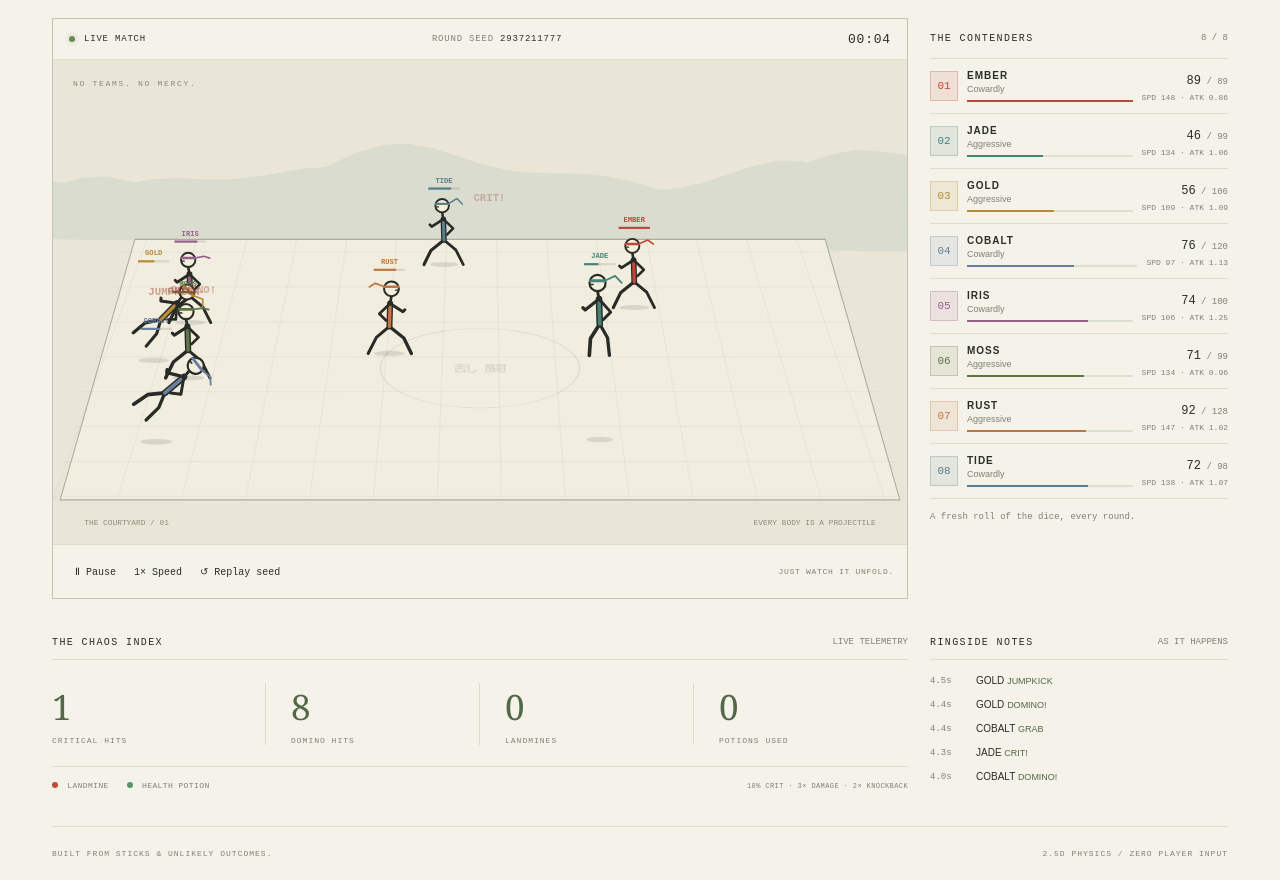
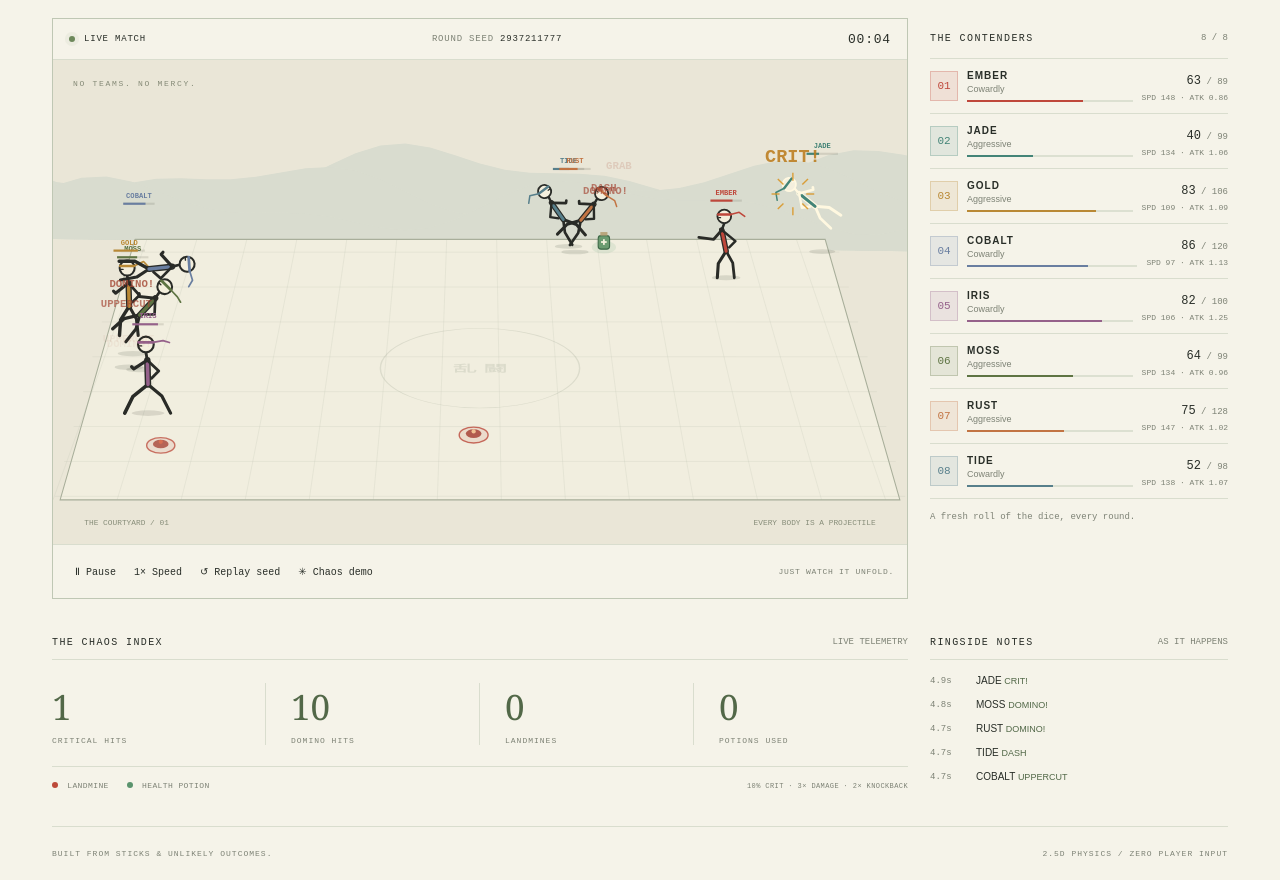
Before and after one commit to meetrick/stickman-auto-brawl, a website with bundled scripts: page index.html in a window 1280 px wide. Shown: the part 304-1184 px from the top of the page. Built offline with nearby package versions, Linux system fonts and the light colour scheme.

Commit message:
feat: add dynamic arena hazards and watchable chaos demo

```diff
--- a/app.js
+++ b/app.js
@@ -2,18 +2,35 @@ import { Fighter } from './fighter.js';
 import { seededRandom } from './random.js';
 import { Renderer } from './renderer.js';
 import { resolveDominoes } from './collisions.js';
+import { HazardManager } from './hazards.js';
 
 export const STEP = 1 / 120;
 export class Match {
-  constructor(seed = 1, count = 8) {
+  constructor(seed = 1, count = 8, { showcase = false } = {}) {
     this.seed = seed >>> 0; this.rng = seededRandom(this.seed);
     this.bounds = { left: 100, right: 1100, top: 245, bottom: 580 };
     this.time = 0; this.events = []; this.effects = []; this.winner = null; this.finished = false;
     this.stats = { hits: 0, crits: 0, dominoes: 0, explosions: 0, heals: 0 };
+    this.hazards = new HazardManager();
+    this.showcase = showcase;
     this.fighters = Array.from({ length: count }, (_, id) => {
       const angle = id / count * Math.PI * 2;
       return new Fighter(id, 600 + Math.cos(angle) * 290, 412 + Math.sin(angle) * 115, this.rng);
     });
+    if (showcase && count >= 4) this.stageShowcase();
+  }
+  stageShowcase() {
+    // A labeled demonstration uses actual physics, not fabricated event counters.
+    const [a, b, c, d] = this.fighters;
+    for (const [i, f] of this.fighters.entries()) {
+      f.x = 210 + i * 100; f.y = i < 3 ? 395 : 520;
+      f.readyAt = 2.8; f.cooldown = 2.8;
+    }
+    a.x = 240; b.x = 308; c.x = 376;
+    a.receiveHit(0, 450, 0, 190);
+    d.x = 720; d.y = 465;
+    this.hazards.spawn(this, 'mine', { x: d.x, y: d.y });
+    this.emit('demo', a, { text: 'CHAOS DEMO' });
   }
   emit(type, fighter, detail = {}) {
     const event = { type, fighter: fighter.id, x: fighter.x, y: fighter.y, z: fighter.z, time: this.time, ...detail };
@@ -26,6 +43,7 @@ export class Match {
     this.time += dt;
     for (const fighter of this.fighters) fighter.update(dt, this);
     resolveDominoes(this);
+    this.hazards.update(dt, this);
     for (const effect of this.effects) effect.ttl -= dt;
     this.effects = this.effects.filter(e => e.ttl > 0);
     const alive = this.fighters.filter(f => f.alive);
@@ -40,10 +58,11 @@ if (typeof document !== 'undefined') {
   const canvas = document.querySelector('canvas');
   const renderer = new Renderer(canvas);
   let match, paused = false, speed = 1, accumulator = 0, last = 0, uiClock = 0;
-  function start(seed) {
-    match = new Match(seed); paused = false; accumulator = 0;
+  function start(seed, showcase = false) {
+    match = new Match(seed, 8, { showcase }); paused = false; accumulator = 0;
     document.querySelector('#pause').textContent = 'Ⅱ Pause';
     document.querySelector('#seed').textContent = String(match.seed).padStart(6, '0');
+    document.querySelector('#mode').textContent = showcase ? 'CHAOS DEMO / STAGED OPENING' : 'NO TEAMS. NO MERCY.';
     updateUI();
   }
   function updateUI() {
@@ -55,10 +74,12 @@ if (typeof document !== 'undefined') {
     for (const key of ['crits', 'dominoes', 'explosions', 'heals']) document.querySelector(`#${key}`).textContent = match.stats[key];
   }
   document.querySelector('#new-match').onclick = () => start(crypto.getRandomValues(new Uint32Array(1))[0]);
-  document.querySelector('#replay').onclick = () => start(match.seed);
+  document.querySelector('#replay').onclick = () => start(match.seed, match.showcase);
+  document.querySelector('#demo').onclick = () => start(72, true);
   document.querySelector('#pause').onclick = () => { paused = !paused; document.querySelector('#pause').textContent = paused ? '▶ Resume' : 'Ⅱ Pause'; updateUI(); };
   document.querySelector('#speed').onclick = event => { speed = speed === 1 ? 2 : speed === 2 ? .5 : 1; event.target.textContent = `${speed}× Speed`; };
-  start(Number(new URLSearchParams(location.search).get('seed') || crypto.getRandomValues(new Uint32Array(1))[0]));
+  const params = new URLSearchParams(location.search);
+  start(Number(params.get('seed') || crypto.getRandomValues(new Uint32Array(1))[0]), params.get('demo') === '1');
   function frame(now) {
     const elapsed = last ? Math.min((now - last) / 1000, .1) : 0; last = now;
     if (!paused && !match.finished) {
--- a/fighter.js
+++ b/fighter.js
@@ -58,6 +58,7 @@ export class Fighter {
     world.emit('hit', target, { text: crit ? 'CRIT!' : name.toUpperCase(), source: this.id, crit });
   }
   think(dt, world) {
+    if (world.time < (this.readyAt || 0)) return;
     if (!this.standing || this.attack) return;
     const enemies = world.fighters.filter(f => f !== this && f.alive);
     const target = enemies.sort((a, b) => Math.hypot(a.x - this.x, a.y - this.y) - Math.hypot(b.x - this.x, b.y - this.y))[0];
@@ -68,7 +69,10 @@ export class Fighter {
     const b = world.bounds;
     const cornered = (this.x < b.left + 60 && dx > 0) || (this.x > b.right - 60 && dx < 0)
       || (this.y < b.top + 45 && dy > 0) || (this.y > b.bottom - 45 && dy < 0);
-    if (this.personality === 'Cowardly' && distance < 210 && !cornered) {
+    // Commit briefly after being cornered; otherwise fleeing resumes one step
+    // off the boundary and the coward oscillates without ever fighting back.
+    if (cornered) this.courageUntil = world.time + 2.5;
+    if (this.personality === 'Cowardly' && distance < 210 && !cornered && world.time >= (this.courageUntil || 0)) {
       this.vx = -dx / distance * this.speed; this.vy = -dy / distance * this.speed;
       this.state = 'walk'; return;
     }
--- /dev/null
+++ b/hazards.js
@@ -0,0 +1,73 @@
+import { clamp, range } from './random.js';
+
+// Segment/circle intersection clipped to the part of a step near the floor.
+// Walking, fast dashes, and landings trigger items; flying over them does not.
+export function touchesFloorItem(fighter, item) {
+  const a = fighter.previous || fighter;
+  let lo = 0, hi = 1;
+  const dz = fighter.z - a.z;
+  if (Math.abs(dz) < 1e-9) { if (a.z > 9) return false; }
+  else if (dz > 0) hi = Math.min(hi, (9 - a.z) / dz);
+  else lo = Math.max(lo, (9 - a.z) / dz);
+  if (lo > hi || hi < 0 || lo > 1) return false;
+  const dx = fighter.x - a.x, dy = fighter.y - a.y;
+  const length2 = dx * dx + dy * dy;
+  const t = clamp(length2 ? ((item.x - a.x) * dx + (item.y - a.y) * dy) / length2 : 0, Math.max(0, lo), Math.min(1, hi));
+  return Math.hypot(a.x + dx * t - item.x, a.y + dy * t - item.y) <= item.radius + 12;
+}
+
+export class HazardManager {
+  constructor() { this.items = []; this.nextId = 0; this.mineTimer = .4; this.potionTimer = 1.4; }
+  spawn(world, type, position) {
+    const cap = type === 'mine' ? 6 : 3;
+    if (this.items.filter(i => i.type === type).length >= cap) return null;
+    let x, y;
+    const b = world.bounds, alive = world.fighters.filter(f => f.alive);
+    if (position) ({ x, y } = position);
+    else {
+      // Bias some placements towards the action, keeping an arming warning.
+      const nearby = alive.length && world.rng() < .7 ? alive[Math.floor(world.rng() * alive.length)] : null;
+      x = nearby ? nearby.x + range(world.rng, -75, 75) : range(world.rng, b.left + 20, b.right - 20);
+      y = nearby ? nearby.y + range(world.rng, -55, 55) : range(world.rng, b.top + 20, b.bottom - 20);
+    }
+    x = clamp(x, b.left + 18, b.right - 18); y = clamp(y, b.top + 18, b.bottom - 18);
+    if (this.items.some(i => Math.hypot(i.x - x, i.y - y) < 35)) return null;
+    const item = { id: this.nextId++, type, x, y, radius: type === 'mine' ? 15 : 12,
+      born: world.time, armAt: world.time + (type === 'mine' ? .8 : .25), expiresAt: world.time + 20 };
+    this.items.push(item); return item;
+  }
+  explode(world, mine, trigger) {
+    world.stats.explosions++;
+    world.emit('explosion', trigger, { text: 'BOOM!', x: mine.x, y: mine.y, z: 0, radius: 100 });
+    for (const f of world.fighters) {
+      if (!f.alive) continue;
+      const dx = f.x - mine.x, dy = f.y - mine.y, dist = Math.hypot(dx, dy);
+      if (f !== trigger && (dist > 100 || f.z > 125)) continue;
+      const angle = dist < 1 ? f.id * 2.4 : Math.atan2(dy, dx);
+      const force = 420 * (1 - Math.min(dist, 100) / 200);
+      f.receiveHit(36, Math.cos(angle) * force, Math.sin(angle) * force, 670);
+    }
+  }
+  update(dt, world) {
+    this.mineTimer -= dt; this.potionTimer -= dt;
+    if (this.mineTimer <= 0) { this.spawn(world, 'mine'); this.mineTimer = range(world.rng, 1.5, 3); }
+    if (this.potionTimer <= 0) { this.spawn(world, 'potion'); this.potionTimer = range(world.rng, 4, 7); }
+    const consumed = new Set();
+    for (const item of this.items) {
+      if (item.expiresAt <= world.time) { consumed.add(item.id); continue; }
+      if (world.time < item.armAt) continue;
+      for (const f of world.fighters) {
+        if (!f.alive || !touchesFloorItem(f, item)) continue;
+        if (item.type === 'mine') this.explode(world, item, f);
+        else {
+          if (f.hp >= f.maxHp) continue;
+          const heal = Math.min(30, f.maxHp - f.hp); f.hp += heal;
+          world.stats.heals++;
+          world.emit('heal', f, { text: `+${Math.ceil(heal)} HP` });
+        }
+        consumed.add(item.id); break;
+      }
+    }
+    this.items = this.items.filter(item => !consumed.has(item.id));
+  }
+}
--- a/index.html
+++ b/index.html
@@ -6,7 +6,7 @@
 <header><a class="brand" href="./"><span class="brand-mark">乱</span><span>STICKMAN<small>AUTO BRAWL / CHAOS LAB</small></span></a><div class="edition"><span class="live-dot"></span> A SPECTATOR SPORT <span class="edition-no">VOL. 003</span></div></header>
 <main>
 <section class="intro"><div><p class="eyebrow">PROCEDURAL FIGHTERS. QUESTIONABLE DECISIONS.</p><h1>Small sticks.<br><em>Big consequences.</em></h1></div><div class="intro-aside"><p>Eight fighters enter the courtyard.<br>Physics takes it personally.</p><button id="new-match" class="primary">New match <span>↗</span></button></div></section>
-<div class="workspace"><section class="arena-panel"><div class="arena-bar"><span><i class="live-dot"></i> <b id="status">LIVE MATCH</b></span><span>ROUND SEED <b id="seed">000000</b></span><time id="clock">00:00</time></div><div class="canvas-wrap"><canvas aria-label="Live 2.5D auto-battler arena with eight procedural stick fighters"></canvas><span class="arena-label">NO TEAMS. NO MERCY.</span></div><div class="controls"><div><button id="pause">Ⅱ Pause</button><button id="speed">1× Speed</button><button id="replay">↺ Replay seed</button></div><span>JUST WATCH IT UNFOLD.</span></div></section>
+<div class="workspace"><section class="arena-panel"><div class="arena-bar"><span><i class="live-dot"></i> <b id="status">LIVE MATCH</b></span><span>ROUND SEED <b id="seed">000000</b></span><time id="clock">00:00</time></div><div class="canvas-wrap"><canvas aria-label="Live 2.5D auto-battler arena with eight procedural stick fighters"></canvas><span class="arena-label" id="mode">NO TEAMS. NO MERCY.</span></div><div class="controls"><div><button id="pause">Ⅱ Pause</button><button id="speed">1× Speed</button><button id="replay">↺ Replay seed</button><button id="demo" title="Staged opening, real physics: see dominoes and a landmine immediately">✳ Chaos demo</button></div><span>JUST WATCH IT UNFOLD.</span></div></section>
 <aside class="roster-panel"><div class="section-label"><h2>THE CONTENDERS</h2><span id="alive">8 / 8</span></div><div id="roster"></div><p class="roster-note">A fresh roll of the dice, every round.</p></aside></div>
 <section class="below"><div class="chaos-panel"><div class="section-label"><h2>THE CHAOS INDEX</h2><span>LIVE TELEMETRY</span></div><div class="metrics"><div><b id="crits">0</b><span>CRITICAL HITS</span></div><div><b id="dominoes">0</b><span>DOMINO HITS</span></div><div><b id="explosions">0</b><span>LANDMINES</span></div><div><b id="heals">0</b><span>POTIONS USED</span></div></div><div class="legend"><span><i class="red"></i> LANDMINE</span><span><i class="green"></i> HEALTH POTION</span><span>10% CRIT · 3× DAMAGE · 2× KNOCKBACK</span></div></div><div class="event-panel"><div class="section-label"><h2>RINGSIDE NOTES</h2><span>AS IT HAPPENS</span></div><ul id="events" aria-label="Recent combat events"></ul></div></section>
 </main><footer><span>BUILT FROM STICKS & UNLIKELY OUTCOMES.</span><span>2.5D PHYSICS / ZERO PLAYER INPUT</span></footer>
--- a/renderer.js
+++ b/renderer.js
@@ -4,6 +4,54 @@ export class Renderer {
   line(points, color = INK, width = 4.5) {
     const c = this.ctx; c.beginPath(); c.strokeStyle = color; c.lineWidth = width;
     points.forEach(([x, y], i) => i ? c.lineTo(x, y) : c.moveTo(x, y)); c.stroke();
+  }
+  hazard(item, world) {
+    const c = this.ctx, armed = world.time >= item.armAt;
+    c.save(); c.translate(item.x, item.y);
+    const pulse = .5 + .5 * Math.sin((world.time - item.born) * 11);
+    if (item.type === 'mine') {
+      c.globalAlpha = armed ? .55 + pulse * .45 : .3;
+      c.strokeStyle = '#bb493b'; c.fillStyle = '#bb493b22'; c.lineWidth = 2;
+      c.beginPath(); c.ellipse(0, 0, 18 + pulse * 4, 10 + pulse * 2, 0, 0, Math.PI * 2); c.fill(); c.stroke();
+      c.fillStyle = '#a33c30'; c.beginPath(); c.ellipse(0, -2, 11, 6, 0, 0, Math.PI * 2); c.fill();
+      c.fillStyle = armed && pulse > .5 ? '#ffd8a1' : '#e27251';
+      c.beginPath(); c.arc(0, -5, 3, 0, Math.PI * 2); c.fill();
+      if (!armed) { c.font = '9px monospace'; c.textAlign = 'center'; c.fillStyle = '#b34638'; c.fillText('ARMING', 0, -18); }
+    } else {
+      c.globalAlpha = .6; c.fillStyle = '#5e9c7433'; c.beginPath(); c.ellipse(0, 0, 17, 9, 0, 0, Math.PI * 2); c.fill();
+      c.globalAlpha = 1; c.translate(0, -8 + Math.sin(world.time * 4 + item.id) * 2);
+      c.fillStyle = '#6b9b70'; c.strokeStyle = '#3b6745'; c.lineWidth = 1.5;
+      c.beginPath(); c.roundRect(-8, -10, 16, 19, 4); c.fill(); c.stroke();
+      c.fillStyle = '#b9a67d'; c.fillRect(-5, -15, 10, 5);
+      this.line([[-4, -1], [4, -1]], '#f3f1dc', 2.5); this.line([[0, -5], [0, 3]], '#f3f1dc', 2.5);
+    }
+    c.restore();
+  }
+  effect(e) {
+    const c = this.ctx, progress = 1 - e.ttl / e.life;
+    c.save(); c.globalAlpha = 1 - progress;
+    if (e.type === 'explosion') {
+      c.translate(e.x, e.y);
+      c.strokeStyle = '#c75b33'; c.fillStyle = '#edbd5866'; c.lineWidth = 4 * (1 - progress) + 1;
+      c.beginPath(); c.ellipse(0, 0, 15 + progress * 110, 8 + progress * 48, 0, 0, Math.PI * 2); c.fill(); c.stroke();
+      for (let i = 0; i < 15; i++) {
+        const angle = i * 2.39996, radius = 15 + progress * (55 + i * 3);
+        c.fillStyle = i % 2 ? '#c26338' : '#e6a736'; c.beginPath();
+        c.arc(Math.cos(angle) * radius, Math.sin(angle) * radius * .5 - progress * 85, 2 + (1 - progress) * 6, 0, Math.PI * 2); c.fill();
+      }
+      c.translate(-e.x, -e.y);
+    }
+    if (e.crit) {
+      c.strokeStyle = '#d99524'; c.lineWidth = 2;
+      for (let i = 0; i < 8; i++) {
+        const angle = i * Math.PI / 4;
+        this.line([[e.x + Math.cos(angle) * (15 + progress * 30), e.y - e.z - 55 + Math.sin(angle) * (15 + progress * 30)],
+          [e.x + Math.cos(angle) * (25 + progress * 40), e.y - e.z - 55 + Math.sin(angle) * (25 + progress * 40)]], '#d99524', 2);
+      }
+    }
+    c.textAlign = 'center'; c.fillStyle = e.type === 'heal' ? '#43845b' : e.crit ? '#ba7c1d' : '#a44735';
+    c.font = `bold ${e.crit || e.type === 'explosion' ? 26 : 15}px monospace`;
+    c.fillText(e.text || e.type, e.x, e.y - e.z - 95 - progress * 45); c.restore();
   }
   fighter(f, time) {
     const c = this.ctx, scale = .83 + (f.y - 245) / 335 * .23;
@@ -66,11 +114,9 @@ export class Renderer {
     c.font = '600 34px Georgia'; c.textAlign = 'center'; c.fillStyle = '#87917c33'; c.fillText('乱 闘', 0, 13); c.restore();
     c.font = '11px monospace'; c.fillStyle = '#878d79'; c.fillText('THE COURTYARD / 01', 44, 653);
     c.textAlign = 'right'; c.fillText('EVERY BODY IS A PROJECTILE', 1156, 653); c.textAlign = 'left';
+    for (const item of world.hazards.items) this.hazard(item, world);
     [...world.fighters].sort((a, b) => a.y - b.y || a.id - b.id).forEach(f => this.fighter(f, world.time));
-    for (const e of world.effects) {
-      c.save(); c.globalAlpha = e.ttl / e.life; c.textAlign = 'center'; c.fillStyle = '#a44735';
-      c.font = 'bold 15px monospace'; c.fillText(e.text || e.type, e.x, e.y - e.z - 95 - (1 - e.ttl) * 45); c.restore();
-    }
+    for (const e of world.effects) this.effect(e);
     if (world.finished || paused) {
       c.fillStyle = '#f1eedfcc'; c.fillRect(310, 265, 580, 120);
       c.textAlign = 'center'; c.fillStyle = INK; c.font = 'bold 46px Georgia';
```
Also changed, not shown: tests/combat.test.js (+2 -0 lines), tests/hazards.test.js (added, +73 -0 lines), README.md, style.css.
